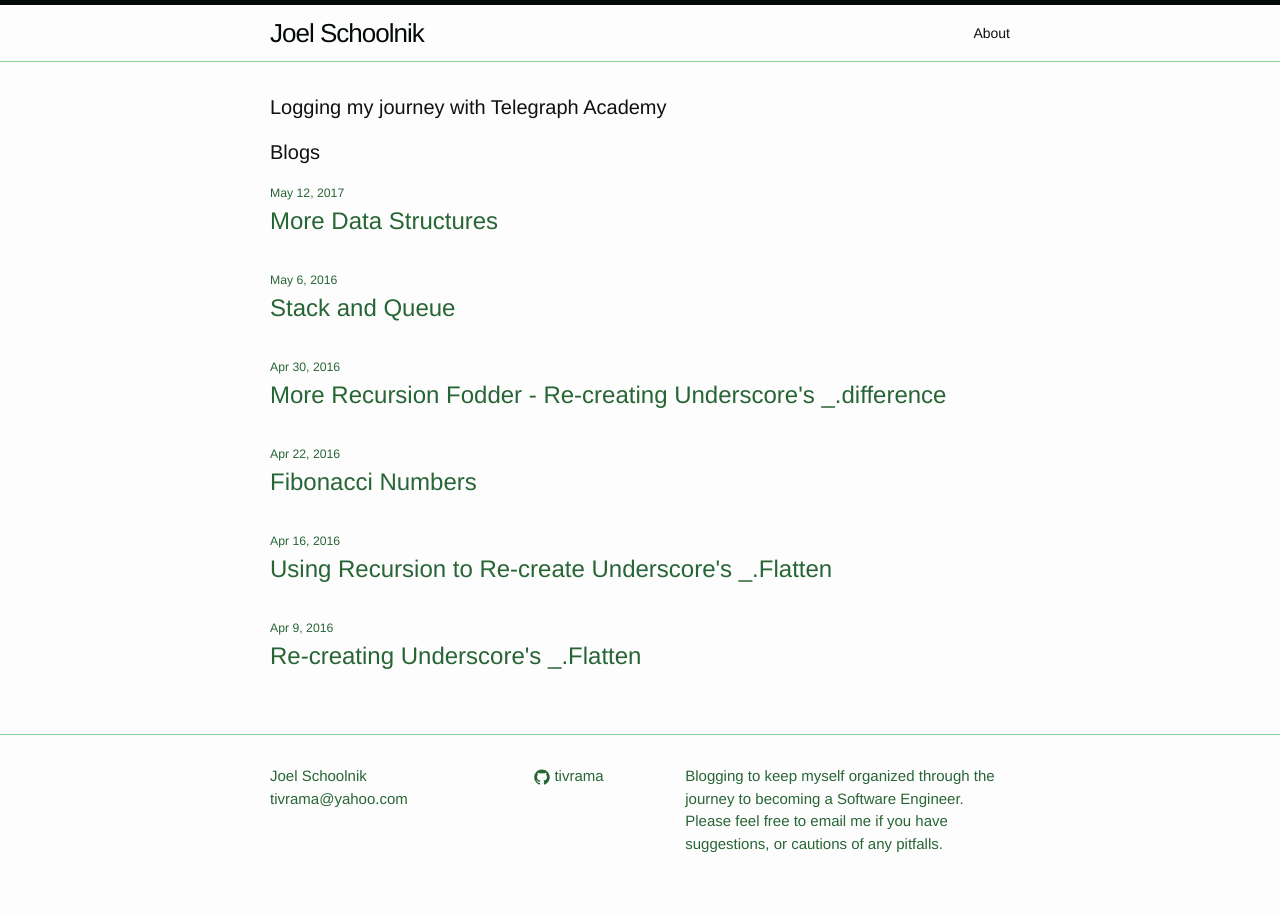
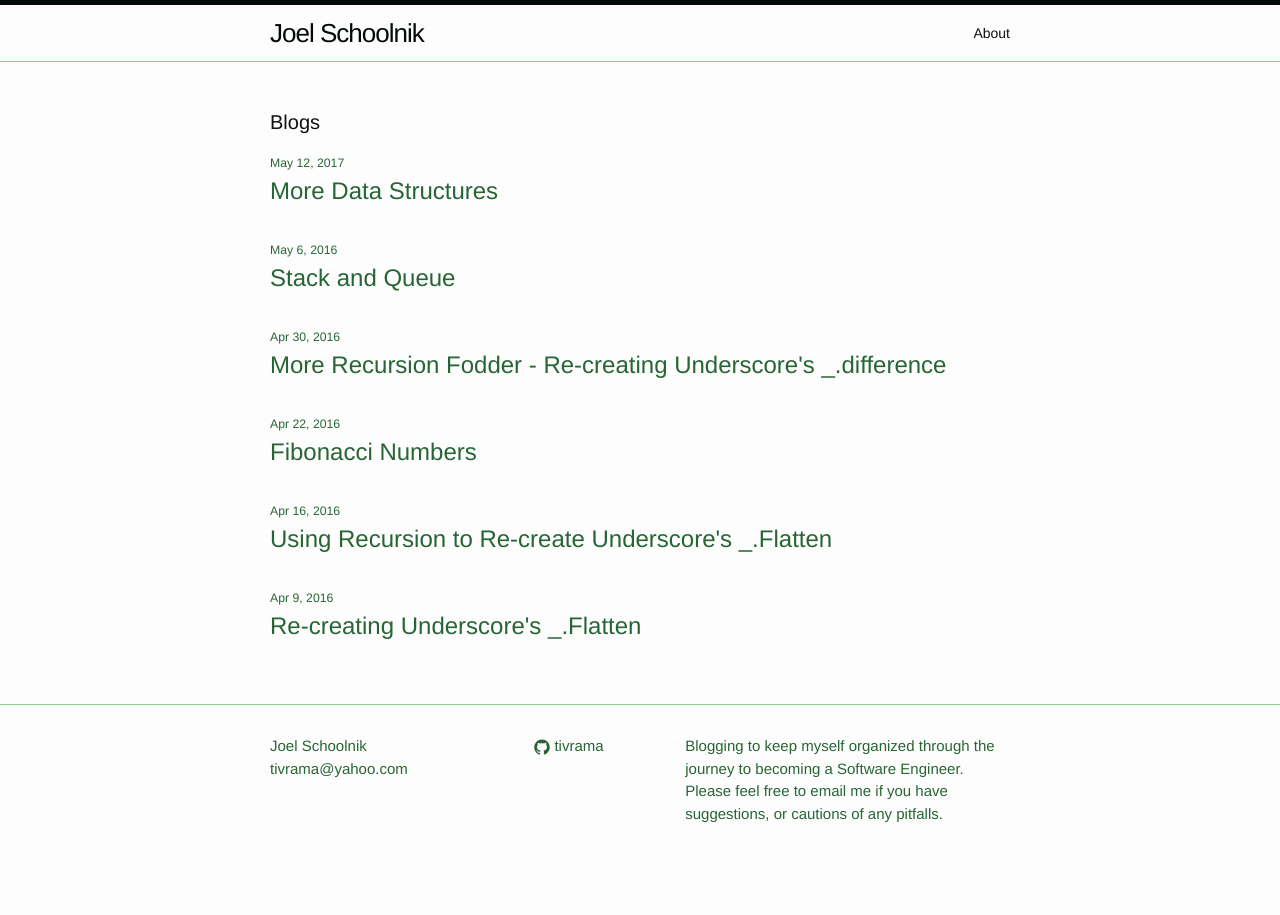
Before and after one commit to tivrama/tivrama.github.io, a Jekyll site: the page built from index.html, in a window 1280 px wide. Built offline with Jekyll 4.4.1, drawn with Linux system fonts in a browser that asks for light colours.

Commit message:
Updated Index

```diff
--- a/index.html
+++ b/index.html
@@ -4,7 +4,7 @@ layout: default
 
 <div class="home">
 
-  <h1 class="page-heading">Logging my journey with Telegraph Academy</h1>
+  <!-- <h1 class="page-heading">Logging my journey with Telegraph Academy</h1> -->
 
   <p></p>
 
```
